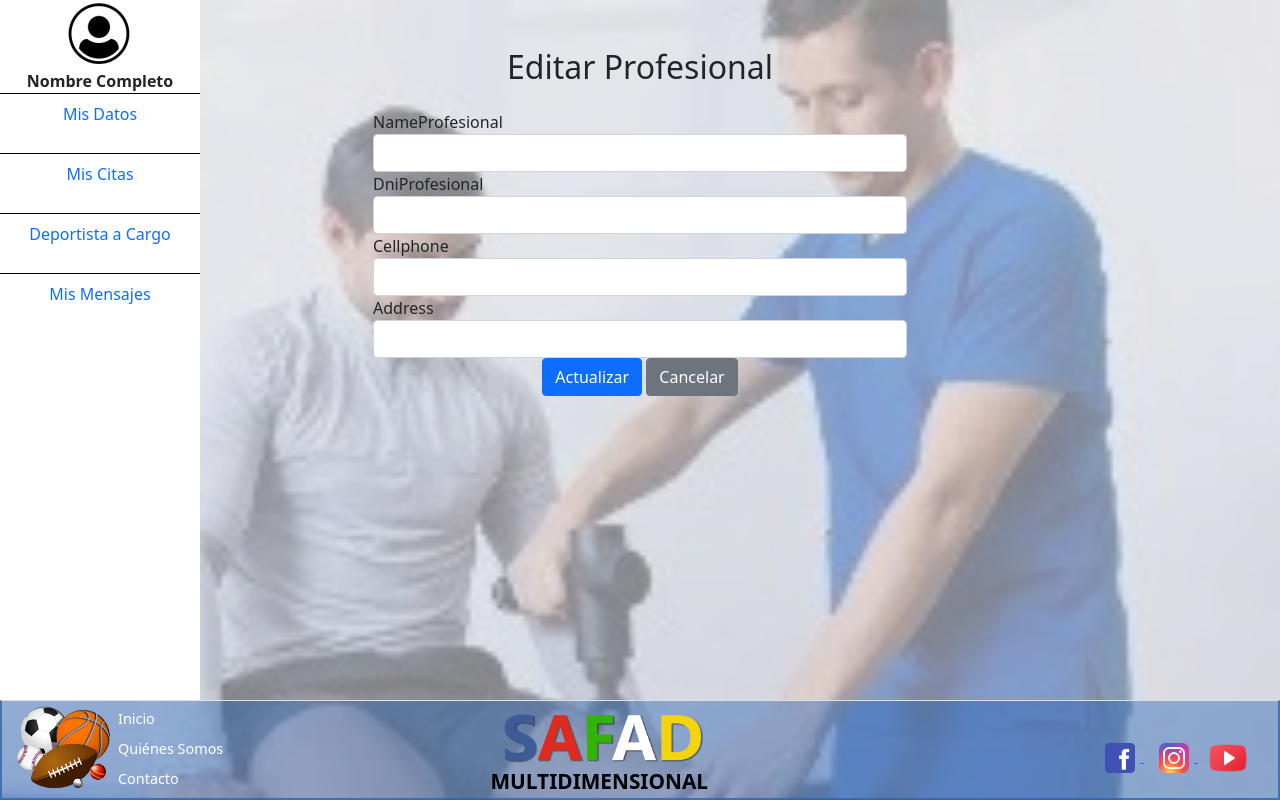
After one commit to jpabloz820/SAFAD, an ASP.NET Core app: template Safad/Views/Professional/EditUserProfesional.cshtml in a window 1280 px wide. The commit adds this page. Run offline with ASP.NET Core 8, Linux system fonts and the light colour scheme; the template is opened without the code that fills it, so the values that code supplies are empty.

Commit message:
se hizo el update de profesional

```diff
--- a/Safad/Models/Profesional.cs
+++ b/Safad/Models/Profesional.cs
@@ -8,6 +8,6 @@ namespace Safad.Models
         public string Cellphone { get; set; }
         public string Address { get; set; }
         public int UserId { get; set; }
-        public User User { get; set; }
+        public User? User { get; set; }
     }
 }
--- /dev/null
+++ b/Safad/Views/Professional/EditUserProfesional.cshtml
@@ -0,0 +1,55 @@
+@{
+    Layout = "~/Views/Shared/_LayoutProfesional.cshtml";
+}
+
+@model Profesional
+
+@{
+    ViewData["Title"] = "Editar Profesional";
+}
+
+<div class="container mt-5">
+    <div class="row justify-content-center">
+        <div class="col-md-6">
+            <h2 class="text-center">Editar Profesional</h2>
+            <form asp-action="EditUserProfesional" method="post" class="mt-4">
+                <input type="hidden" asp-for="@Model.ProfesionalId" /> <!-- Campo oculto para el ID -->
+
+                <div class="form-group">
+                    <label asp-for="@Model.NameProfesional" class="control-label"></label>
+                    <input asp-for="@Model.NameProfesional" class="form-control" />
+                    <span asp-validation-for="@Model.NameProfesional" class="text-danger"></span>
+                </div>
+
+                <div class="form-group">
+                    <label asp-for="@Model.DniProfesional" class="control-label"></label>
+                    <input asp-for="@Model.DniProfesional" class="form-control" />
+                    <span asp-validation-for="@Model.DniProfesional" class="text-danger"></span>
+                </div>
+
+                <div class="form-group">
+                    <label asp-for="@Model.Cellphone" class="control-label"></label>
+                    <input asp-for="@Model.Cellphone" class="form-control" />
+                    <span asp-validation-for="@Model.Cellphone" class="text-danger"></span>
+                </div>
+
+                <div class="form-group">
+                    <label asp-for="@Model.Address" class="control-label"></label>
+                    <input asp-for="@Model.Address" class="form-control" />
+                    <span asp-validation-for="@Model.Address" class="text-danger"></span>
+                </div>
+
+                <div class="form-group text-center">
+                    <input type="submit" value="Actualizar" class="btn btn-primary" />
+                    <a asp-action="ListUserProfesional" class="btn btn-secondary">Cancelar</a>
+                </div>
+            </form>
+        </div>
+    </div>
+</div>
+
+@section Scripts {
+    @{
+        await Html.RenderPartialAsync("_ValidationScriptsPartial");
+    }
+}
```
Also changed, not shown: Safad/Controllers/ProfessionalController.cs (+50 -2 lines), Safad/Views/Professional/ListUserProfesional.cshtml (+14 -1 lines).
